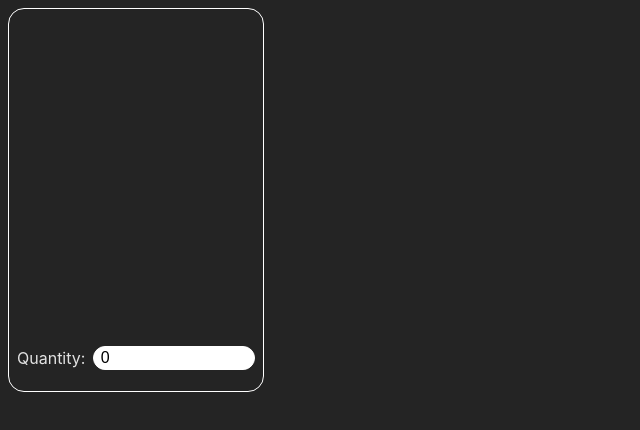
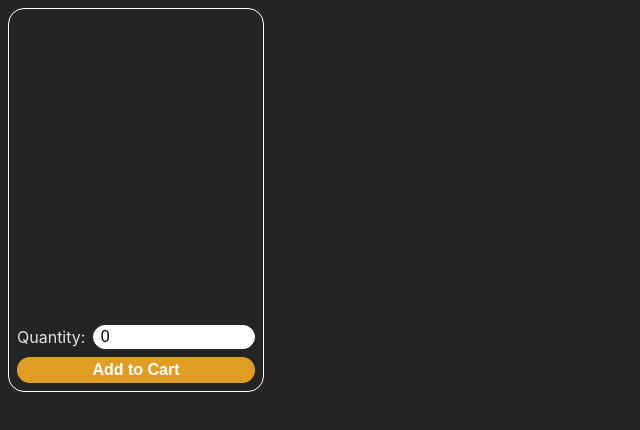
Before and after one commit to njcushing/odin-shopping-cart, a React (Vite) app: page / in a window 1280 px wide. Shown: the top 430 px of the page, without its empty margins (0-640 px from the left). Built offline with nearby package versions, Linux system fonts and the light colour scheme.

Commit message:
Change 'integerOnChangeHandler' to 'onChangehandler'

```diff
--- a/src/components/ShopItemCard/ShopItemCard.jsx
+++ b/src/components/ShopItemCard/ShopItemCard.jsx
@@ -3,6 +3,7 @@ import PropTypes from 'prop-types';
 import styles from './ShopItemCard.module.css';
 
 import IntegerInput from '../IntegerInput/IntegerInput';
+import Button from '../Button/Button';
 
 const ShopItemCard = ({
     itemInformation,
@@ -17,11 +18,17 @@ const ShopItemCard = ({
             integer={quantity}
             integerMin={itemInformation.quantityMin}
             integerMax={itemInformation.quantityMax}
-            integerOnChangeHandler={(e) => {
+            onChangeHandler={(e) => {
                 setQuantity(Math.floor(Number.parseInt(e.target.value)));
             }}
         />
-        <div></div>
+        <Button
+            text="Add to Cart"
+            colour="gold"
+            onClickHandler={() => {
+
+            }}
+        />
         </div>
     )
 };
--- a/src/components/ShopItemCard/ShopItemCard.module.css
+++ b/src/components/ShopItemCard/ShopItemCard.module.css
@@ -6,7 +6,7 @@
 
     display: grid;
     grid-template-rows: 1fr auto auto;
-    gap: 0.8rem;
+    gap: 0.5rem;
 
     box-sizing: border-box; /* Prevent padding from making container larger than defined width + height */
     padding: 0.5rem;
```
